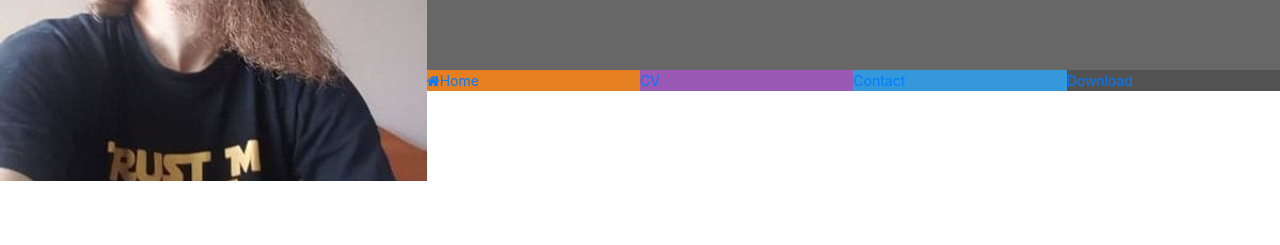
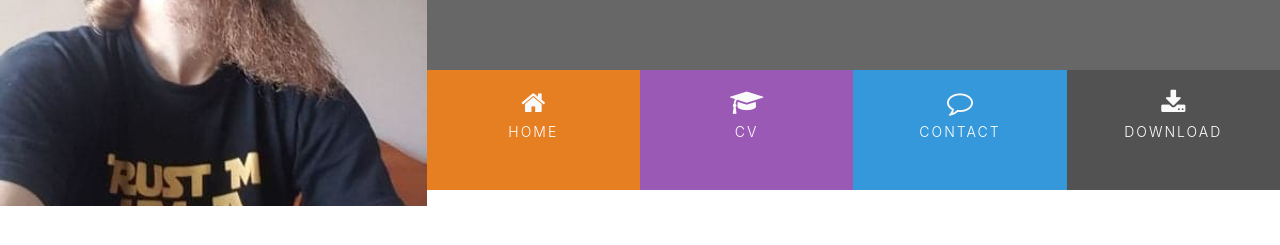
Before and after one commit to AbnocChinwads/cv-project, a plain HTML site: page index.html in a window 1280 px wide. Shown: the part 179-424 px from the top of the page. Drawn offline with nearby package versions, Linux system fonts and the light colour scheme.

Commit message:
Menu items made more aesthetic

```diff
--- a/assets/css/style.css
+++ b/assets/css/style.css
@@ -71,3 +71,34 @@ header {
     font-size: 14px;
     padding: 0;
 }
+
+.menuitem {
+    height: 120px;
+    text-align: center;
+    padding: 0;
+}
+
+.menuitem a {
+    width: 100%;
+    text-decoration: none;
+    color: #fff;
+    height: 120px;
+}
+
+.menuitem a i {
+    padding-top: 20px;
+    display: block;
+    color: #fafafa;
+    font-size: 26px;
+}
+
+.menuitem span {
+    display: block;
+    width: 100%;
+    padding-top: 5px;
+    text-align: center;
+    text-transform: uppercase;
+    font-size: 14px;
+    font-weight: 300;
+    letter-spacing: 2px;
+}
--- a/index.html
+++ b/index.html
@@ -25,17 +25,17 @@
                 <div class="row no-gutters">
                     <div class="col">
                         <ul id="nav" class="list-inline menucontainer">
-                            <li class="col-6 col-sm-3 ui-menu-color-home list-inline-item">
+                            <li class="col-6 col-sm-3 ui-menu-color-home list-inline-item menuitem">
                                 <a href="#"><i class="fa fa-home" aria-hidden="true"></i><span>Home</span></a>
                             </li>
-                            <li class="col-6 col-sm-3 ui-menu-color-cv list-inline-item">
-                                <a href="#"><span>CV</span></a>
+                            <li class="col-6 col-sm-3 ui-menu-color-cv list-inline-item menuitem">
+                                <a href="#"><i class="fa fa-graduation-cap" aria-hidden="true"></i><span>CV</span></a>
                             </li>
-                            <li class="col-6 col-sm-3 ui-menu-color-contact list-inline-item">
-                                <a href="#"><span>Contact</span></a>
+                            <li class="col-6 col-sm-3 ui-menu-color-contact list-inline-item menuitem">
+                                <a href="#"><i class="fa fa-comment-o" aria-hidden="true"></i><span>Contact</span></a>
                             </li>
-                            <li class="col-6 col-sm-3 ui-menu-color-download list-inline-item">
-                                <a href="#"><span>Download</span></a>
+                            <li class="col-6 col-sm-3 ui-menu-color-download list-inline-item menuitem">
+                                <a href="#"><i class="fa fa-download" aria-hidden="true"></i><span>Download</span></a>
                             </li>
                         </ul>
                     </div>
```
